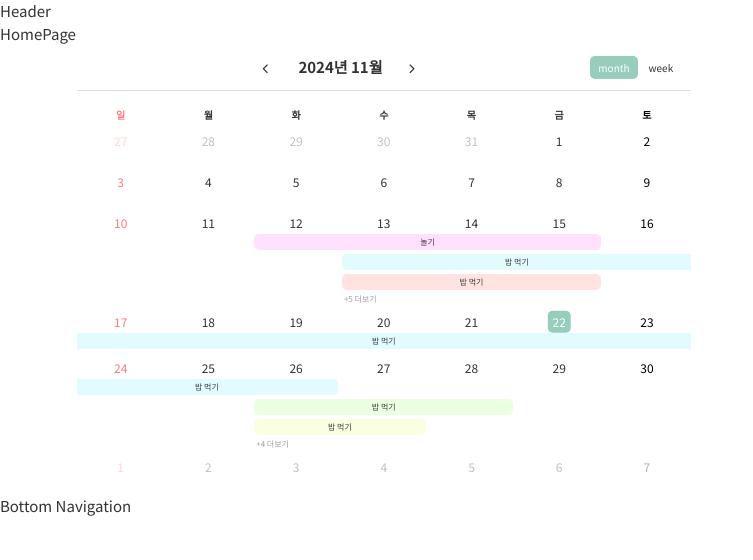
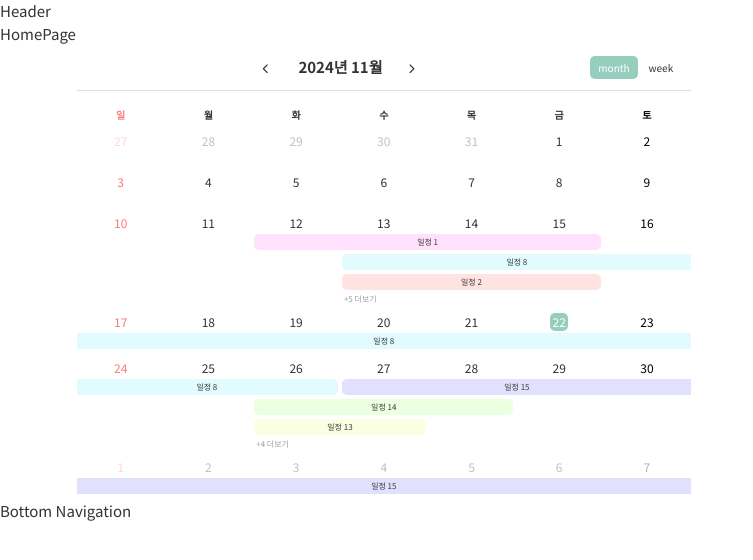
Before and after one commit to prgrms-web-devcourse-final-project/WEB1_1_ALL-I_FE, a React (Vite) app: page / in a window 1280 px wide. Shown: the top 560 px of the page, without its empty margins (0-753 px from the left). Built offline with nearby package versions, Linux system fonts and the light colour scheme; a web font is replaced by a local one.

Commit message:
design: 더미 데이터 추가 및 오늘 날짜 표시 스타일 수정

```diff
--- a/src/components/common/calendar/month/CalendarMonth.style.ts
+++ b/src/components/common/calendar/month/CalendarMonth.style.ts
@@ -119,8 +119,8 @@ export const CalendarWrapper = styled.div`
       top: 50%;
       left: 50%;
       transform: translate(-50%, -50%);
-      width: 1.5rem;
-      height: 1.5rem;
+      width: 1.2rem;
+      height: 1.2rem;
       background-color: var(--color-primary);
       border-radius: var(--border-radius-default);
       z-index: -1;
--- a/src/components/common/calendar/month/CalendarMonth.tsx
+++ b/src/components/common/calendar/month/CalendarMonth.tsx
@@ -23,6 +23,9 @@ const CATEGORY_COLOR = {
 /**
  * TODO:
  * 카테고리 로직 나오면 해당 카테고리 색상 사용하도록 변경
+ *
+ * 한달 씩의 이벤트, 투두 데이터와 해당 카테고리 색상 등은
+ * 전역 상태로 관리 되어야 할 것 같습니다.
  */
 function CalendarMonth() {
   const events = PERSONAL_EVENT_DATA.map((event) => {
@@ -95,7 +98,10 @@ function CalendarMonth() {
             views={{
               dayGridWeek: {
                 // 주간 보기 커스터마이징
-                titleFormat: { year: "numeric", month: "long", day: "numeric" }, // 주간 보기 제목 형식
+                titleFormat: {
+                  year: "numeric",
+                  month: "long",
+                }, // 주간 보기 제목 형식
                 dayHeaderFormat: { weekday: "short" }, // 요일 표시 형식
               },
             }}
--- a/src/mocks/PERSONAL_EVENT_DATA.ts
+++ b/src/mocks/PERSONAL_EVENT_DATA.ts
@@ -1,7 +1,7 @@
 export const PERSONAL_EVENT_DATA = [
   {
     personalEventId: "282bc4fe-ea35-4737-8156-c4a879cc4e0a",
-    title: "놀기",
+    title: "일정 1",
     startDate: "2024-11-12",
     endDate: "2024-11-15",
     startTime: null,
@@ -13,7 +13,7 @@ export const PERSONAL_EVENT_DATA = [
   },
   {
     personalEventId: "430458ec-4476-4b1f-9a36-c757ae6cdf22",
-    title: "밥 먹기",
+    title: "일정 2",
     startDate: "2024-11-13",
     endDate: "2024-11-15",
     startTime: "18:00:00",
@@ -25,7 +25,7 @@ export const PERSONAL_EVENT_DATA = [
   },
   {
     personalEventId: "52551f9a-7815-4543-9d90-47ddf6f54f49",
-    title: "밥 먹기",
+    title: "일정 3",
     startDate: "2024-11-13",
     endDate: "2024-11-13",
     startTime: null,
@@ -37,7 +37,7 @@ export const PERSONAL_EVENT_DATA = [
   },
   {
     personalEventId: "52eed857-7e65-4f46-87a6-0bbaa25ab200",
-    title: "밥 먹기",
+    title: "일정 4",
     startDate: "2024-11-13",
     endDate: "2024-11-13",
     startTime: "18:00:00",
@@ -49,7 +49,7 @@ export const PERSONAL_EVENT_DATA = [
   },
   {
     personalEventId: "f7fbf8fb-6fe8-4870-945f-3fd1719e0ac3",
-    title: "밥 먹기",
+    title: "일정 5",
     startDate: "2024-11-13",
     endDate: "2024-11-13",
     startTime: "18:00:00",
@@ -61,7 +61,7 @@ export const PERSONAL_EVENT_DATA = [
   },
   {
     personalEventId: "f7fbf8fb-6fe8-4870-945f-3fd1719e0ac3",
-    title: "밥 먹기",
+    title: "일정 6",
     startDate: "2024-11-13",
     endDate: "2024-11-13",
     startTime: "18:00:00",
@@ -73,7 +73,7 @@ export const PERSONAL_EVENT_DATA = [
   },
   {
     personalEventId: "f7fbf8fb-6fe8-4870-945f-3fd1719e0ac3",
-    title: "밥 먹기",
+    title: "일정 7",
     startDate: "2024-11-13",
     endDate: "2024-11-13",
     startTime: "18:00:00",
@@ -85,7 +85,7 @@ export const PERSONAL_EVENT_DATA = [
   },
   {
     personalEventId: "f7fbf8fb-6fe8-4870-945f-3fd1719e0ac3",
-    title: "밥 먹기",
+    title: "일정 8",
     startDate: "2024-11-13",
     endDate: "2024-11-26",
     startTime: "18:00:00",
@@ -97,7 +97,7 @@ export const PERSONAL_EVENT_DATA = [
   },
   {
     personalEventId: "f7fbf8fb-6fe8-4870-945f-3fd1719e0ac3",
-    title: "밥 먹기",
+    title: "일정 9",
     startDate: "2024-11-26",
     endDate: "2024-11-26",
     startTime: "18:00:00",
@@ -109,7 +109,7 @@ export const PERSONAL_EVENT_DATA = [
   },
   {
     personalEventId: "f7fbf8fb-6fe8-4870-945f-3fd1719e0ac3",
-    title: "밥 먹기",
+    title: "일정 10",
     startDate: "2024-11-26",
     endDate: "2024-11-26",
     startTime: "18:00:00",
@@ -121,7 +121,7 @@ export const PERSONAL_EVENT_DATA = [
   },
   {
     personalEventId: "f7fbf8fb-6fe8-4870-945f-3fd1719e0ac3",
-    title: "밥 먹기",
+    title: "일정 11",
     startDate: "2024-11-26",
     endDate: "2024-11-26",
     startTime: "18:00:00",
@@ -133,7 +133,7 @@ export const PERSONAL_EVENT_DATA = [
   },
   {
     personalEventId: "f7fbf8fb-6fe8-4870-945f-3fd1719e0ac3",
-    title: "밥 먹기",
+    title: "일정 12",
     startDate: "2024-11-26",
     endDate: "2024-11-26",
     startTime: "18:00:00",
@@ -145,7 +145,7 @@ export const PERSONAL_EVENT_DATA = [
   },
   {
     personalEventId: "f7fbf8fb-6fe8-4870-945f-3fd1719e0ac3",
-    title: "밥 먹기",
+    title: "일정 13",
     startDate: "2024-11-26",
     endDate: "2024-11-27",
     startTime: "18:00:00",
@@ -157,7 +157,7 @@ export const PERSONAL_EVENT_DATA = [
   },
   {
     personalEventId: "f7fbf8fb-6fe8-4870-945f-3fd1719e0ac3",
-    title: "밥 먹기",
+    title: "일정 14",
     startDate: "2024-11-26",
     endDate: "2024-11-28",
     startTime: "18:00:00",
@@ -167,4 +167,16 @@ export const PERSONAL_EVENT_DATA = [
     categoryId: "5",
     userId: "91a81a0e-f886-43f2-a984-194ba77eab1d",
   },
+  {
+    personalEventId: "f7fbf8fb-6fe8-4870-945f-3fd1719e0ac3",
+    title: "일정 15",
+    startDate: "2024-11-27",
+    endDate: "2024-12-20",
+    startTime: "18:00:00",
+    endTime: "19:00:00",
+    isAlarmed: false,
+    createdAt: "2024-11-26 16:42:00",
+    categoryId: "6",
+    userId: "91a81a0e-f886-43f2-a984-194ba77eab1d",
+  },
 ];
```
